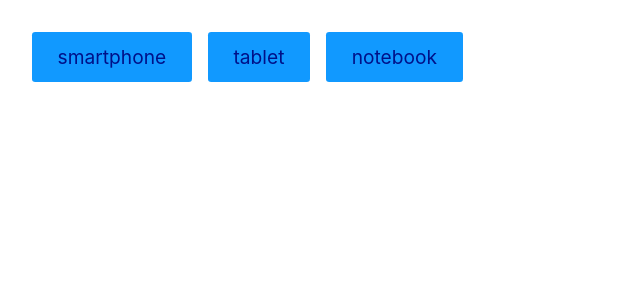
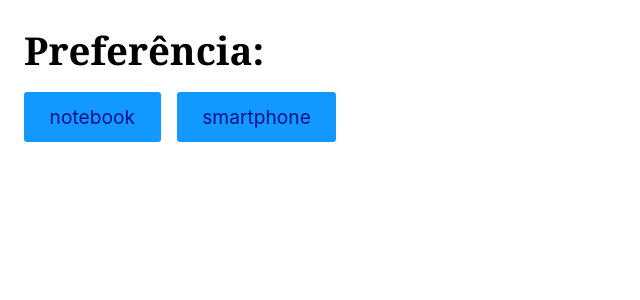
Before and after one commit to BenhurZambiasi/React-, a React (Create React App) app in the folder meuapp/: page / in a window 1280 px wide. Shown: the top 300 px of the page, without its empty margins (0-640 px from the left). Built offline with nearby package versions, Linux system fonts and the light colour scheme.

Commit message:
Exercício 05

```diff
--- a/meuapp/src/App.js
+++ b/meuapp/src/App.js
@@ -3,12 +3,18 @@
 // import Exerc01 from './Exerc_01';
 // import Exerc02 from './Exerc_02';
 //import Exerc03 from './Exerc03/Exerc_03';
-import Exerc04 from './Exerc04/Exerc_04';
+//import Exerc04 from './Exerc04/Exerc_04';
+import Exerc05 from './Exerc05/Exerc_05';
+import Teste from './teste/App';
 
 
 
 const App = () => {
 
-  return <Exerc04 />
+  //return <Teste />
+  return (
+    <>
+      <Exerc05 />
+    </>)
 }
 export default App;
--- /dev/null
+++ b/meuapp/src/Exerc05/Exerc_05.js
@@ -0,0 +1,34 @@
+import React from 'react'
+import Produto from './Produto';
+
+const Exerc_05 = () => {
+  const [produto, setProduto] = React.useState(null);
+
+  React.useEffect(() => {
+    const produtoLocal = window.localStorage.getItem('produto');
+    if (produtoLocal !== null) setProduto(produtoLocal);
+  }, []);
+
+  React.useEffect(() => {
+    if (produto !== null) window.localStorage.setItem('produto', produto)
+  }, [produto]);
+
+  function handleClick({ target }) {
+    setProduto(target.innerText);
+  }
+
+  return (
+    <div>
+      <h1>Preferência: {produto}</h1>
+      <button onClick={handleClick} style={{ marginRight: '1rem' }}>
+        notebook
+       </button>
+      <button onClick={handleClick}>smartphone</button>
+      <Produto produto={produto} />
+    </div>
+  )
+}
+
+
+
+export default Exerc_05
--- /dev/null
+++ b/meuapp/src/Exerc05/Produto.js
@@ -0,0 +1,22 @@
+import React from 'react'
+
+const Produto = ({ produto }) => {
+  const [dados, setDados] = React.useState(null);
+
+  React.useEffect(() => {
+    if (produto !== null)
+      fetch(`https://ranekapi.origamid.dev/json/api/produto/${produto}`)
+        .then((response) => response.json())
+        .then((json) => setDados(json));
+  }, [produto]);
+
+  if (dados === null) return null
+  return (
+    <div>
+      <h1>{dados.nome}</h1>
+      <p>R$ {dados.preco}</p>
+    </div>
+  );
+};
+
+export default Produto;
```
